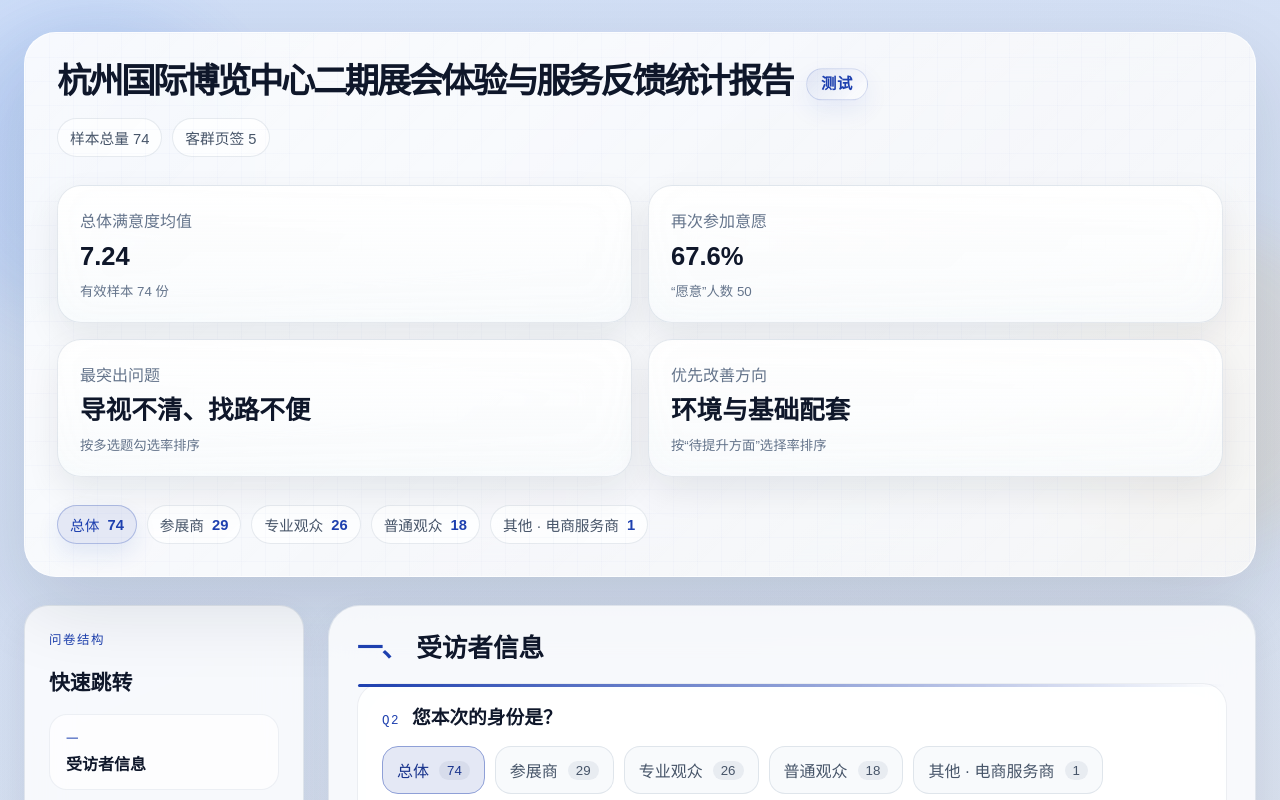
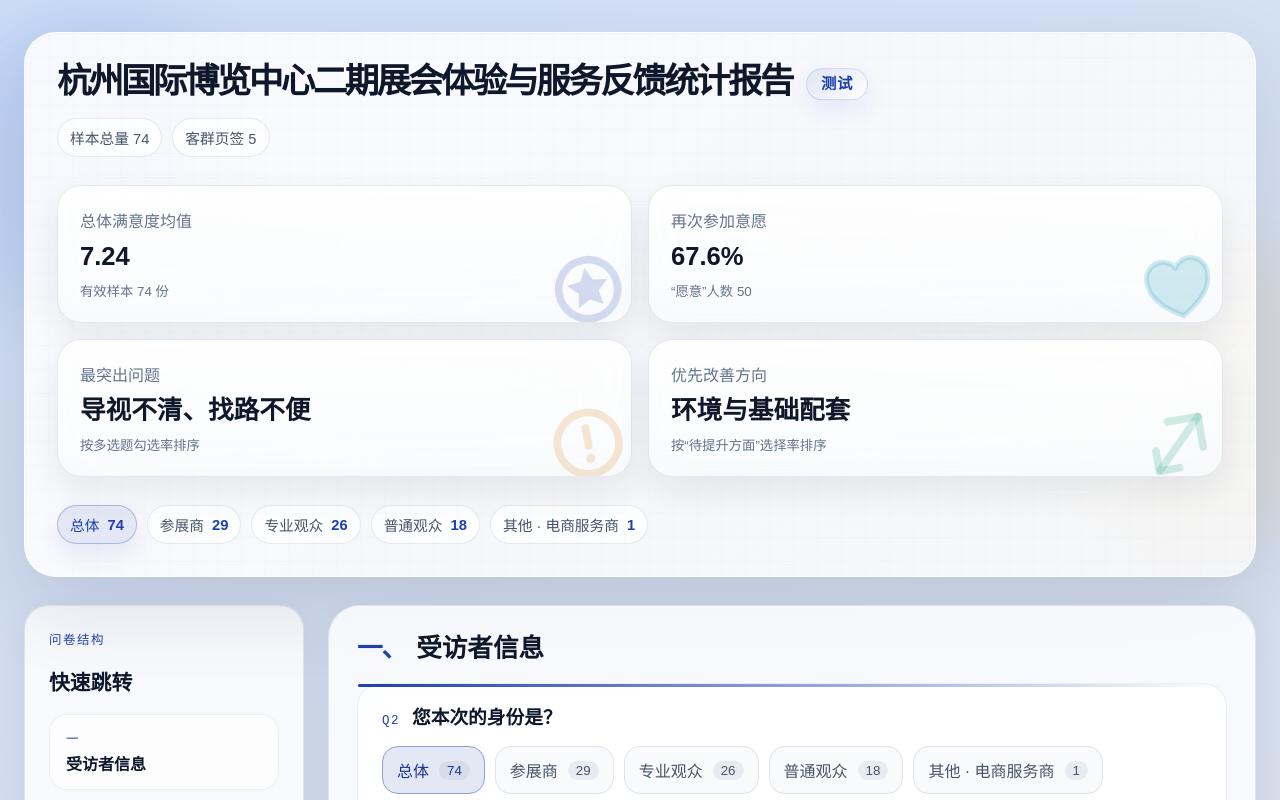
Before and after one commit to Mykeyb2004/hangbo_2nd_v02, a Next.js app: page / in a window 1280 px wide. Shown: the top 800 px of the page. Built offline with nearby package versions, Linux system fonts and the light colour scheme.

Commit message:
完成卡片美化

```diff
--- a/app/globals.css
+++ b/app/globals.css
@@ -250,7 +250,6 @@ select {
 
 .highlight-card {
   display: grid;
-  gap: 10px;
   min-height: 138px;
   padding: 22px;
   border-radius: var(--radius-lg);
@@ -258,6 +257,50 @@ select {
     linear-gradient(180deg, rgba(255, 255, 255, 0.88), rgba(247, 250, 252, 0.72));
   border: 1px solid var(--surface-border);
   box-shadow: var(--shadow-soft);
+  overflow: hidden;
+  isolation: isolate;
+  --highlight-accent: rgba(30, 64, 175, 0.16);
+}
+
+.highlight-card.is-score {
+  --highlight-accent: rgba(30, 64, 175, 0.18);
+}
+
+.highlight-card.is-intent {
+  --highlight-accent: rgba(8, 145, 178, 0.18);
+}
+
+.highlight-card.is-issue {
+  --highlight-accent: rgba(217, 119, 6, 0.18);
+}
+
+.highlight-card.is-action {
+  --highlight-accent: rgba(5, 150, 105, 0.18);
+}
+
+.highlight-card-content {
+  position: relative;
+  z-index: 1;
+  display: grid;
+  gap: 10px;
+}
+
+.highlight-card-art {
+  position: absolute;
+  right: -8px;
+  bottom: -18px;
+  z-index: 0;
+  width: clamp(94px, 8vw, 138px);
+  height: clamp(94px, 8vw, 138px);
+  color: var(--highlight-accent);
+  opacity: 0.96;
+  transform: rotate(-10deg);
+  pointer-events: none;
+}
+
+.highlight-card-art svg {
+  width: 100%;
+  height: 100%;
 }
 
 .highlight-card span,
--- a/components/report-dashboard.tsx
+++ b/components/report-dashboard.tsx
@@ -1,6 +1,6 @@
 "use client";
 
-import { useState } from "react";
+import { useState, type ReactNode } from "react";
 
 import { QuestionBlock } from "@/components/question-block";
 import { buildHeroTitleLayout } from "@/lib/report-helpers";
@@ -9,6 +9,113 @@ import type { ReportData } from "@/lib/report-types";
 type ReportDashboardProps = {
   data: ReportData;
 };
+
+type HighlightVisual = {
+  toneClassName: string;
+  icon: ReactNode;
+};
+
+const defaultHighlightVisual: HighlightVisual = {
+  toneClassName: "is-generic",
+  icon: (
+    <svg viewBox="0 0 160 160" fill="none" aria-hidden="true">
+      <circle cx="80" cy="80" r="44" stroke="currentColor" strokeWidth="12" />
+      <path
+        d="M80 38V80L108 100"
+        stroke="currentColor"
+        strokeWidth="12"
+        strokeLinecap="round"
+        strokeLinejoin="round"
+      />
+    </svg>
+  ),
+};
+
+function getHighlightVisual(label: string): HighlightVisual {
+  switch (label) {
+    case "总体满意度均值":
+      return {
+        toneClassName: "is-score",
+        icon: (
+          <svg viewBox="0 0 160 160" fill="none" aria-hidden="true">
+            <circle cx="80" cy="80" r="46" stroke="currentColor" strokeWidth="12" />
+            <path
+              d="M80 46L89.6 66.2L112 69.3L95.7 84.9L99.8 107L80 96.2L60.2 107L64.3 84.9L48 69.3L70.4 66.2L80 46Z"
+              fill="currentColor"
+            />
+          </svg>
+        ),
+      };
+    case "再次参加意愿":
+      return {
+        toneClassName: "is-intent",
+        icon: (
+          <svg viewBox="0 0 160 160" fill="none" aria-hidden="true">
+            <path
+              d="M80 122C114 101.8 128 83.3 128 60.8C128 45.4 116.1 34 101.8 34C91.5 34 84.7 39.2 80 46.8C75.3 39.2 68.5 34 58.2 34C43.9 34 32 45.4 32 60.8C32 83.3 46 101.8 80 122Z"
+              fill="currentColor"
+            />
+            <path
+              d="M80 122C114 101.8 128 83.3 128 60.8C128 45.4 116.1 34 101.8 34C91.5 34 84.7 39.2 80 46.8C75.3 39.2 68.5 34 58.2 34C43.9 34 32 45.4 32 60.8C32 83.3 46 101.8 80 122Z"
+              stroke="currentColor"
+              strokeWidth="8"
+              strokeLinejoin="round"
+            />
+          </svg>
+        ),
+      };
+    case "最突出问题":
+      return {
+        toneClassName: "is-issue",
+        icon: (
+          <svg viewBox="0 0 160 160" fill="none" aria-hidden="true">
+            <path
+              d="M80 32C106.5 32 128 53.5 128 80C128 106.5 106.5 128 80 128C53.5 128 32 106.5 32 80C32 53.5 53.5 32 80 32Z"
+              stroke="currentColor"
+              strokeWidth="12"
+            />
+            <path
+              d="M80 56V84"
+              stroke="currentColor"
+              strokeWidth="12"
+              strokeLinecap="round"
+            />
+            <circle cx="80" cy="104" r="7" fill="currentColor" />
+          </svg>
+        ),
+      };
+    case "优先改善方向":
+      return {
+        toneClassName: "is-action",
+        icon: (
+          <svg viewBox="0 0 160 160" fill="none" aria-hidden="true">
+            <path
+              d="M44 116L116 44"
+              stroke="currentColor"
+              strokeWidth="12"
+              strokeLinecap="round"
+            />
+            <path
+              d="M68 44H116V92"
+              stroke="currentColor"
+              strokeWidth="12"
+              strokeLinecap="round"
+              strokeLinejoin="round"
+            />
+            <path
+              d="M42 86V118H74"
+              stroke="currentColor"
+              strokeWidth="12"
+              strokeLinecap="round"
+              strokeLinejoin="round"
+            />
+          </svg>
+        ),
+      };
+    default:
+      return defaultHighlightVisual;
+  }
+}
 
 export function ReportDashboard({ data }: ReportDashboardProps) {
   const heroTitle = buildHeroTitleLayout(data.meta.title);
@@ -41,13 +148,23 @@ export function ReportDashboard({ data }: ReportDashboardProps) {
         </div>
 
         <div className="highlight-grid">
-          {data.highlights.map((highlight) => (
-            <article className="highlight-card" key={highlight.label}>
-              <span>{highlight.label}</span>
-              <strong>{highlight.value}</strong>
-              <small>{highlight.detail}</small>
-            </article>
-          ))}
+          {data.highlights.map((highlight) => {
+            const visual = getHighlightVisual(highlight.label);
+
+            return (
+              <article
+                className={`highlight-card ${visual.toneClassName}`}
+                key={highlight.label}
+              >
+                <div className="highlight-card-art">{visual.icon}</div>
+                <div className="highlight-card-content">
+                  <span>{highlight.label}</span>
+                  <strong>{highlight.value}</strong>
+                  <small>{highlight.detail}</small>
+                </div>
+              </article>
+            );
+          })}
         </div>
 
         <div className="hero-footer">
```
Also changed, not shown: data/report-data.json.
